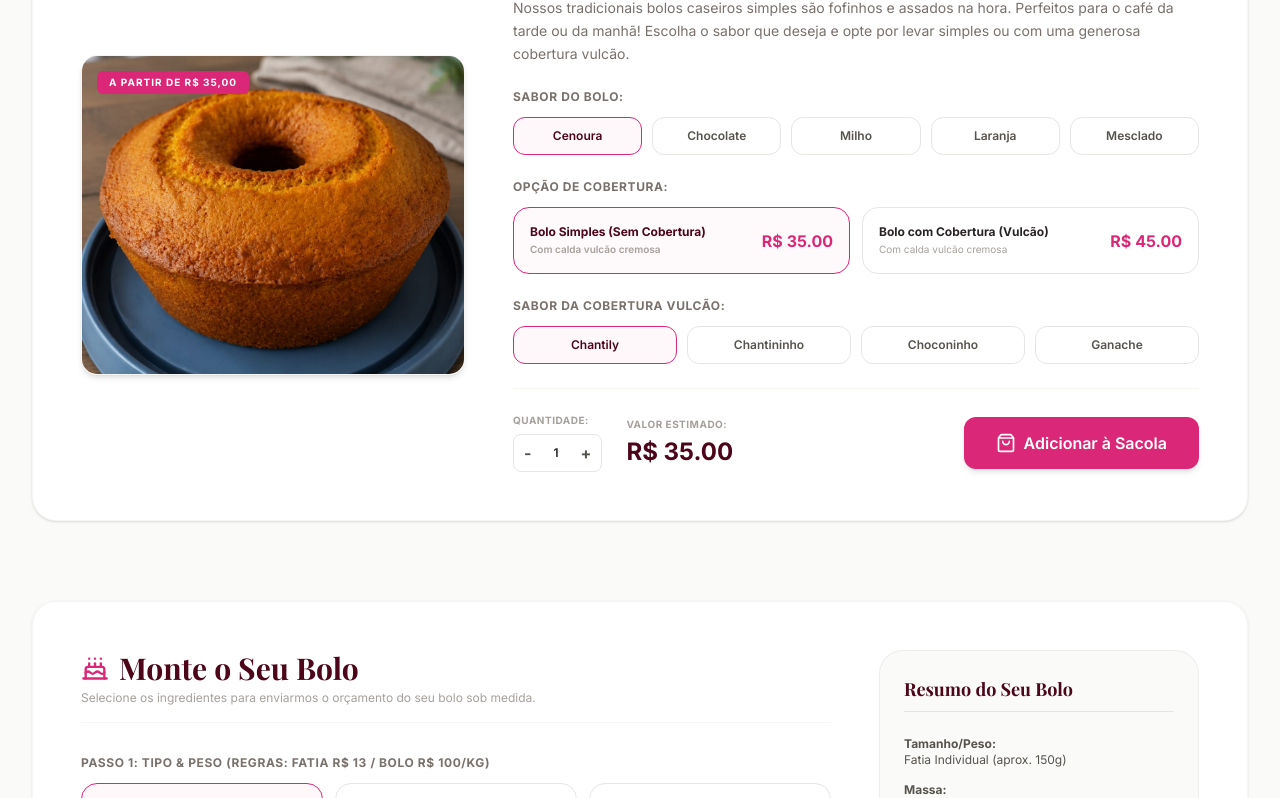
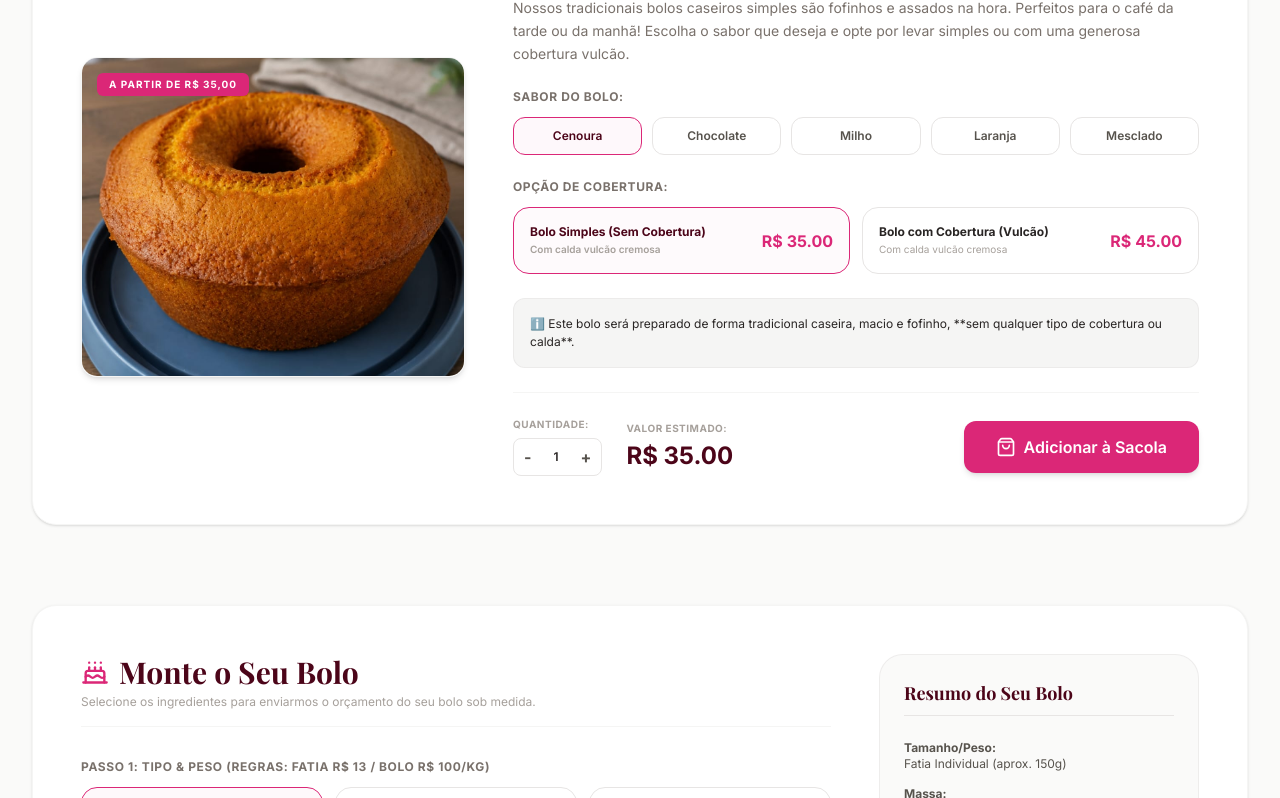
Before and after one commit to AlissonKawan/GilBolos, a React (Vite) app: page /cardapio in a window 1280 px wide. Shown: the part 3574-4372 px from the top of the page. Built offline with nearby package versions, Linux system fonts and the light colour scheme; a web font is replaced by a local one.

Commit message:
fix(menu): correct simple cake coverage check logic to properly exclude Sem Cobertura

```diff
--- a/src/pages/Menu.tsx
+++ b/src/pages/Menu.tsx
@@ -26,7 +26,7 @@ export const Menu = () => {
   const [simpleCoverage, setSimpleCoverage] = useState('Chantily');
 
   const handleAddSimpleCake = () => {
-    const isWithCoverage = simpleOption.name.includes('Com Cobertura') || simpleOption.name.includes('com Cobertura');
+    const isWithCoverage = !simpleOption.name.includes('Sem Cobertura');
     const selectionString = isWithCoverage
       ? `${simpleOption.name} (Sabor: ${simpleFlavor}, Cobertura: ${simpleCoverage})`
       : `${simpleOption.name} (Sabor: ${simpleFlavor})`;
@@ -250,7 +250,7 @@ export const Menu = () => {
                   </div>
 
                   {/* Option 3: Sabor da Cobertura (Apenas se a opção for Com Cobertura) */}
-                  {(simpleOption.name.includes('Cobertura') || simpleOption.name.includes('cobertura')) ? (
+                  {!simpleOption.name.includes('Sem Cobertura') ? (
                     <div className="space-y-3 animate-fade-in">
                       <span className="block text-xs font-bold uppercase tracking-wider text-stone-500">
                         Sabor da Cobertura Vulcão:
```
